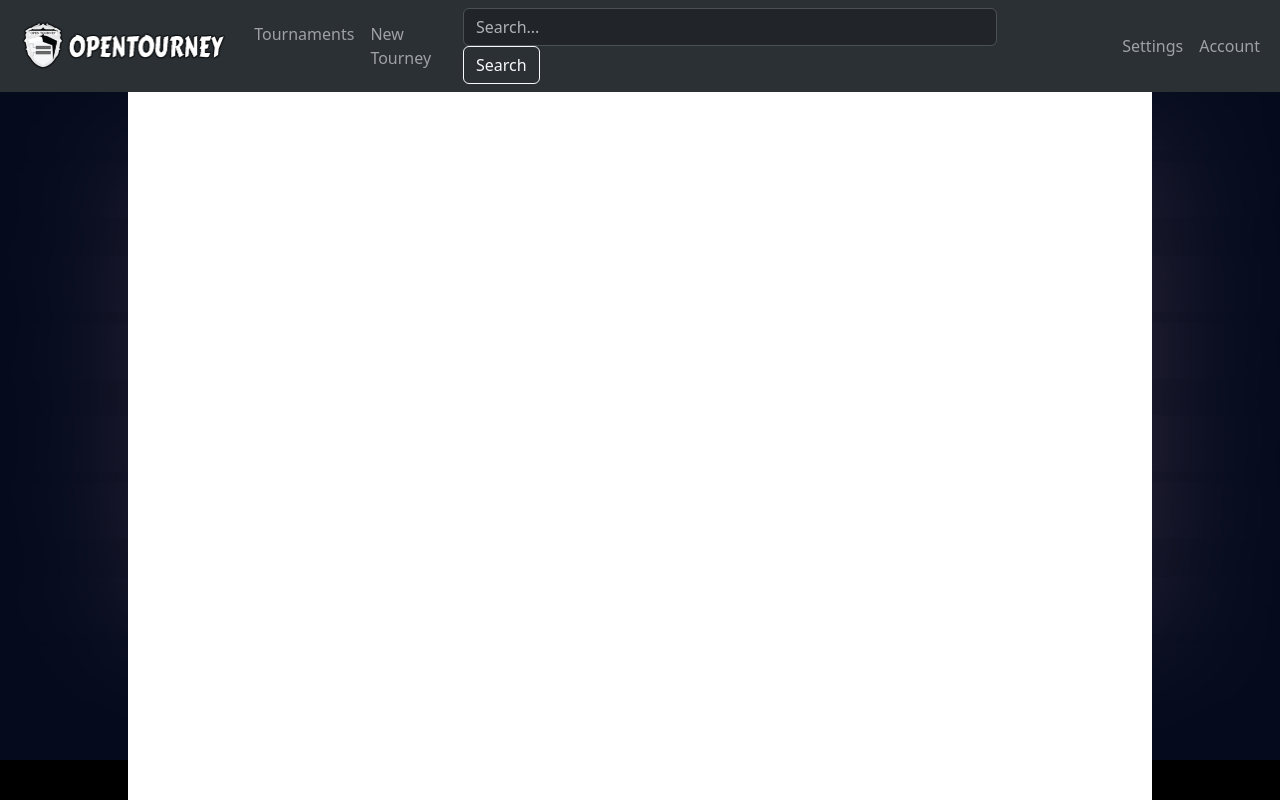
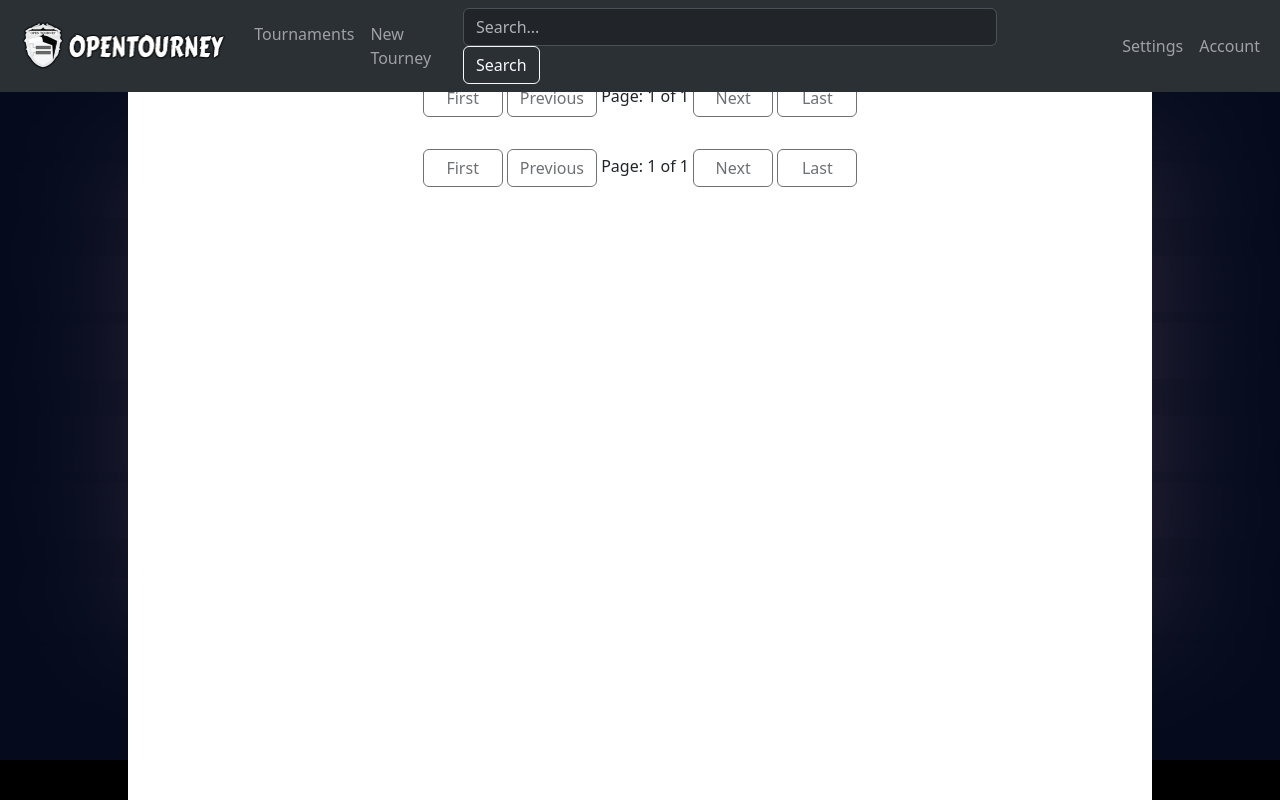
Before and after one commit to Dylan-Shakespear/OpenTourney, a Django app: page /tourney/tournaments in a window 1280 px wide. Run offline with Django 4.2, Linux system fonts and the light colour scheme; the visitor is signed in with stand-in values (Sample User, id 1); data that the repository does not hold is empty.

Commit message:
Added pagination to tourney listings

```diff
--- a/OpenTourney/Tournament/static/scripts.js
+++ b/OpenTourney/Tournament/static/scripts.js
@@ -1,5 +1,5 @@
 // JavaScript code for page switching animation
-$(document).on('click', 'a', function(event) {
+$(document).on('click', 'a.page-animation', function(event) {
     event.preventDefault();
     var url = $(this).attr('href');
     var currentUrl = window.location.href.replace(location.origin, '');
--- a/OpenTourney/Tournament/static/style.css
+++ b/OpenTourney/Tournament/static/style.css
@@ -68,8 +68,6 @@
 .round {
     margin-right: 15px;
 }
-
-
 
 .team {
     display: flex;
@@ -144,7 +142,7 @@ body {
 
 .listing-btn {
     margin-right: 15px;
-    min-width: 150px;
+    min-width: 125px;
 }
 
 .form-group-name {
@@ -155,6 +153,16 @@ body {
     position: fixed;
     top: 30%;
     transform: translate(-50%, -50%);
+}
+
+.btn-outline-dark {
+    min-width: 80px;
+}
+
+.grid-container {
+    display: grid;
+    grid-template-columns: repeat(auto-fit, minmax(320px, 1fr));
+    grid-gap: 20px;
 }
 
 /* Page Transition Animation CSS */
--- a/OpenTourney/Tournament/templates/Tournament/listings.html
+++ b/OpenTourney/Tournament/templates/Tournament/listings.html
@@ -1,6 +1,29 @@
-{% extends "base.html" %} {% block body %}
+{% extends "base.html" %}
+{% block body %}
+
+<div class="text-center mb-3 mt-1">
+    {% if tourneys.has_previous %}
+        <a class="btn btn-outline-dark" href="?page=1">First</a>
+        <a class="btn btn-outline-dark" href="?page={{ book_model.previous_page_number }}">Previous</a>
+    {% else %}
+        <button class="btn btn-outline-dark" disabled>First</button>
+        <button class="btn btn-outline-dark" disabled>Previous</button>
+    {% endif %}
+
+    Page: {{ tourneys.number }} of {{ tourneys.paginator.num_pages }}
+
+    {% if tourneys.has_next %}
+        <a class="btn btn-outline-dark" href="?page={{ book_model.next_page_number }}">Next</a>
+        <a class="btn btn-outline-dark" href="?page={{ book_model.paginator.num_pages }}">Last</a>
+    {% else %}
+        <button class="btn btn-outline-dark" disabled>Next</button>
+        <button class="btn btn-outline-dark" disabled>Last</button>
+    {% endif %}
+</div>
+
+<div class="grid-container">
     {% for tourney in tourneys %}
-<div class="card" style="width: 40vw;">
+    <div class="card">
         <div class="card-body">
             <h4 class="card-title">{{ tourney.name }}</h4>
             {% if tourney.public %}
@@ -11,7 +34,7 @@
             <p class="card-text">{{ tourney.desc }}</p>
             <p class="card-text">Number of Teams: {{ tourney.num_teams }} - Tournament Type: {{ tourney.tournament_type }}</p>
             <div class="button-group-horizontal">
-            <a href="{% url 'tourney' tourney.id %}" class="btn btn-primary listing-btn">Open</a>
+                <a href="{% url 'tourney' tourney.id %}" class="btn btn-primary listing-btn page-animation">Open</a>
                 {% if user.is_authenticated and user == tourney.user %}
                 <form method="POST" action="{% url 'delete_tourney' tourney.id %}">
                     {% csrf_token %}
@@ -22,4 +45,25 @@
         </div>
     </div>
     {% endfor %}
+</div>
+
+<div class="text-center mt-3 mb-1">
+    {% if tourneys.has_previous %}
+        <a class="btn btn-outline-dark" href="?page=1">First</a>
+        <a class="btn btn-outline-dark" href="?page={{ book_model.previous_page_number }}">Previous</a>
+    {% else %}
+        <button class="btn btn-outline-dark" disabled>First</button>
+        <button class="btn btn-outline-dark" disabled>Previous</button>
+    {% endif %}
+
+    Page: {{ tourneys.number }} of {{ tourneys.paginator.num_pages }}
+
+    {% if tourneys.has_next %}
+        <a class="btn btn-outline-dark" href="?page={{ book_model.next_page_number }}">Next</a>
+        <a class="btn btn-outline-dark" href="?page={{ book_model.paginator.num_pages }}">Last</a>
+    {% else %}
+        <button class="btn btn-outline-dark" disabled>Next</button>
+        <button class="btn btn-outline-dark" disabled>Last</button>
+    {% endif %}
+</div>
 {% endblock %}
--- a/OpenTourney/Tournament/templates/base.html
+++ b/OpenTourney/Tournament/templates/base.html
@@ -19,17 +19,17 @@
 <!-- Navbar -->
 <nav class="navbar background-dark bg-dark navbar-expand-lg bg-body-tertiary" data-bs-theme="dark">
     <div class="container-fluid">
-         <a class="nav-link" href="{% url 'index' %}"><img class="nav-logo" src="{% static 'images/NavIcon.png' %}" height="50"/></a>
+         <a class="nav-link page-animation" href="{% url 'index' %}"><img class="nav-logo" src="{% static 'images/NavIcon.png' %}" height="50"/></a>
         <button class="navbar-toggler" type="button" data-bs-toggle="collapse" data-bs-target="#navbarSupportedContent" aria-controls="navbarSupportedContent" aria-expanded="false" aria-label="Toggle navigation">
           <span class="navbar-toggler-icon"></span>
         </button>
         <div class="collapse navbar-collapse" id="navbarSupportedContent">
             <ul class="navbar-nav me-auto mb-2 mb-lg-0">
                 <li class="nav-item">
-                    <a class="nav-link" href="{% url 'listings' %}">Tournaments</a>
+                    <a class="nav-link page-animation" href="{% url 'listings' %}">Tournaments</a>
                 </li>
                 <li class="nav-item">
-                    <a class="nav-link" href="{% url 'new' %}">New Tourney</a>
+                    <a class="nav-link page-animation" href="{% url 'new' %}">New Tourney</a>
                 </li>
             </ul>
             <form class="form-inline nav-form" action="{% url 'listings' %}" method="GET">
@@ -40,10 +40,10 @@
             </form>
             <ul class="navbar-nav mb-2 mb-lg-0">
                 <li class="nav-item">
-                    <a class="nav-link" href="#">Settings</a>
+                    <a class="nav-link page-animation" href="#">Settings</a>
                 </li>
                 <li class="nav-item">
-                    <a class="nav-link" href="#">Account</a>
+                    <a class="nav-link page-animation" href="#">Account</a>
                 </li>
             </ul>
         </div>
--- a/OpenTourney/Tournament/views.py
+++ b/OpenTourney/Tournament/views.py
@@ -4,6 +4,7 @@ from django.db.models import Q
 from django.shortcuts import render, get_object_or_404
 from .models import TournamentObject, Match, Team
 from .utils import Rounds, calculate_next_round, clear_following_round
+from django.core.paginator import Paginator
 
 
 def home(request):
@@ -128,12 +129,13 @@ def tourney_listings(request):
              Q(description__icontains=query)) & (
                     Q(user=request.user) |
                     Q(public=True)))
-
+    paginator = Paginator(tourneys, 12)
+    page = request.GET.get('page')
+    tourneys = paginator.get_page(page)
     return render(request, 'Tournament/listings.html', {'tourneys': tourneys})
 
 
 def edit_match(request, match_not_unique_id, tourney_id):
-
     this_tourney = TournamentObject.objects.get(pk=tourney_id)
     team1_id = "-1"
     team2_id = "-1"
```
Lines whose indentation alone changed are shown as unchanged.
